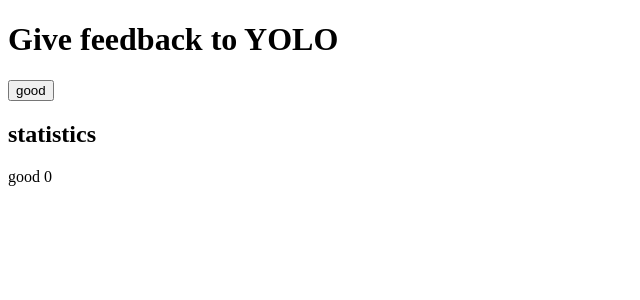
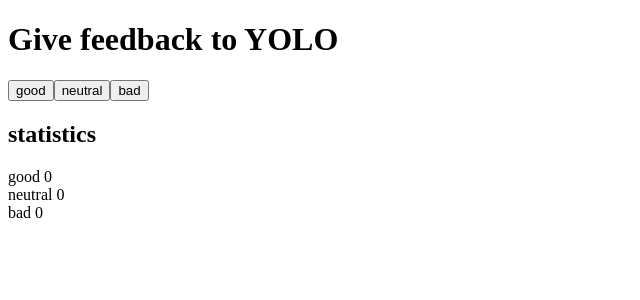
Before and after one commit to antti-kuru/Yolo, a React (Vite) app in the folder yolo/: page / in a window 1280 px wide. Shown: the top 300 px of the page, without its empty margins (0-640 px from the left). Built offline with nearby package versions, Linux system fonts and the light colour scheme.

Commit message:
Now basic statistics show up

```diff
--- a/yolo/src/App.jsx
+++ b/yolo/src/App.jsx
@@ -7,12 +7,13 @@
   )
 }
 
+
 const App = () => {
   // save clicks of each button to its own state
   const [good, setGood] = useState(0)
   const [neutral, setNeutral] = useState(0)
   const [bad, setBad] = useState(0)
-  const [all, setAll] = useState(0)
+  const [all, setAll] = useState([])
 
   const handleGoodClick = () => {
     const updatedGood = good + 1
@@ -22,7 +23,12 @@
   const handleNeutralClick = () => {
     const updatedNeutral = neutral + 1
     setNeutral(updatedNeutral)
-
+    setAll(all + updatedNeutral)
+  }
+  const handleBadClick = () => {
+    const updatedBad = bad + 1
+    setBad(updatedBad)
+    setAll(all + updatedBad)
   }
 
 
@@ -30,9 +36,20 @@
     <div>
       <h1>Give feedback to YOLO</h1>
       <Button handleClick={handleGoodClick} text='good'/>
+      <Button handleClick={handleNeutralClick} text='neutral' />
+      <Button handleClick={handleBadClick} text='bad' />
+
 
       <h2>statistics</h2>
-      <p1>good {good}</p1>
+      <div>
+        good {good}
+      </div>
+      <div>
+        neutral {neutral}
+      </div>
+      <div>
+        bad {bad}
+      </div>
     </div>
   )
 }
```
